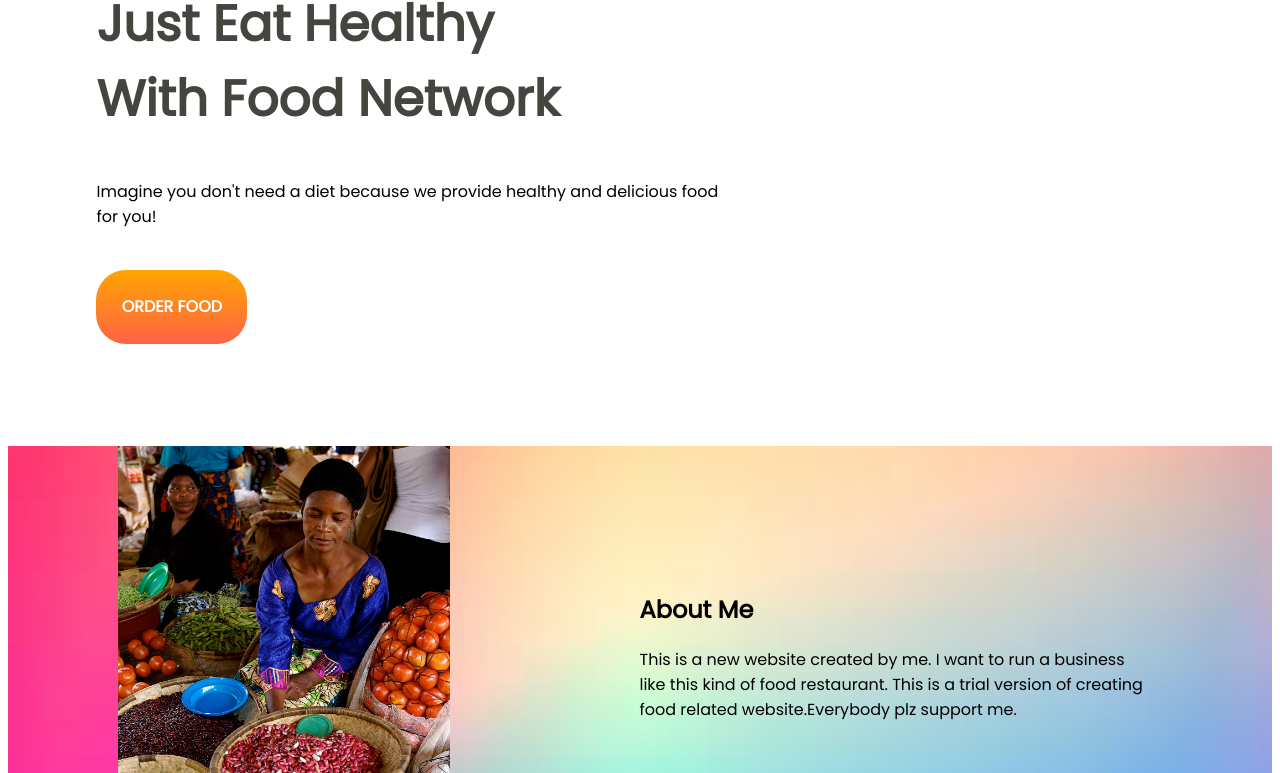
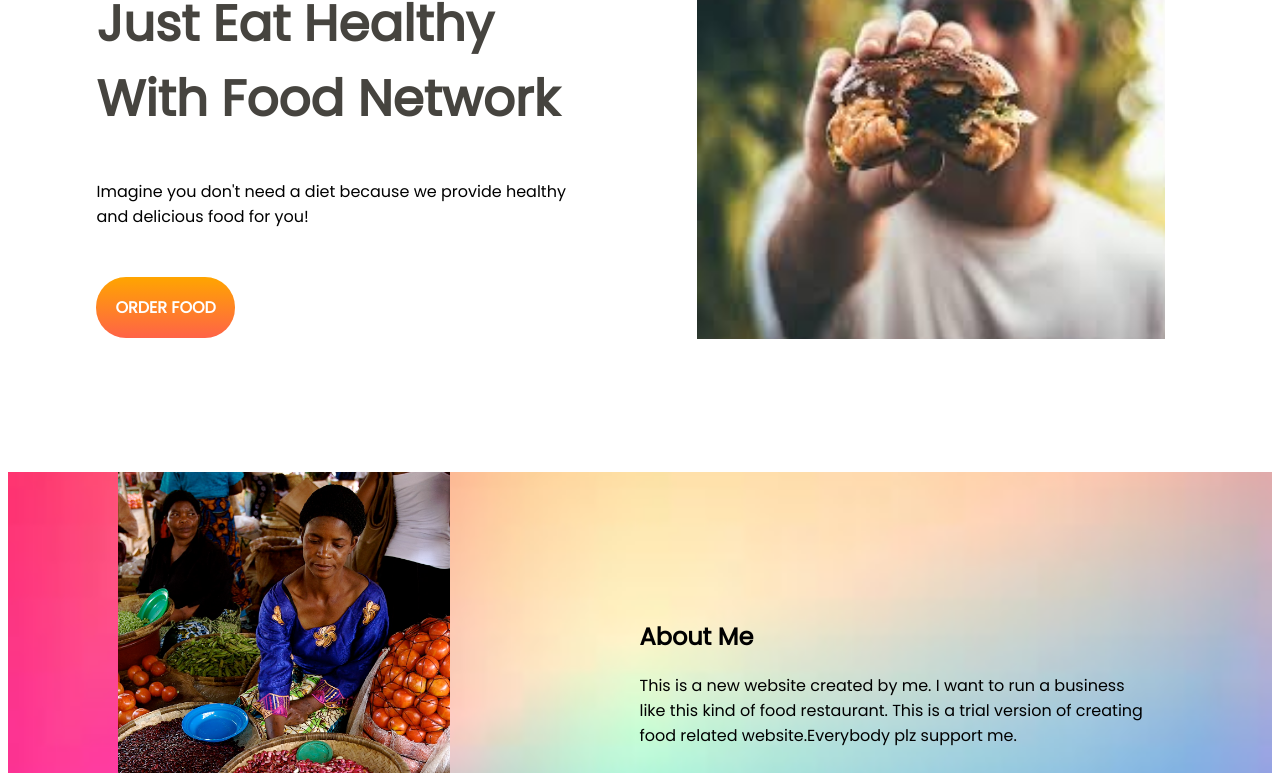
Before and after one commit to MiaBacchu/food-hotel, a plain HTML site: page index.html in a window 1280 px wide. Shown: the part 327-1100 px from the top of the page. Drawn offline with Linux system fonts and the light colour scheme; the site is published under a folder, as on GitHub Pages, so addresses that start at the root find nothing.

Commit message:
fixed image

```diff
--- a/index.html
+++ b/index.html
@@ -25,7 +25,7 @@
             <a class="button" target="-blank" href="https://www.google.com">ORDER FOOD</a>
         </div>
 
-        <div><img src="/photo/images.jpg" alt=""></div>
+        <div><img src="photo/images.jpg" alt=""></div>
 
     </section>
 
```
